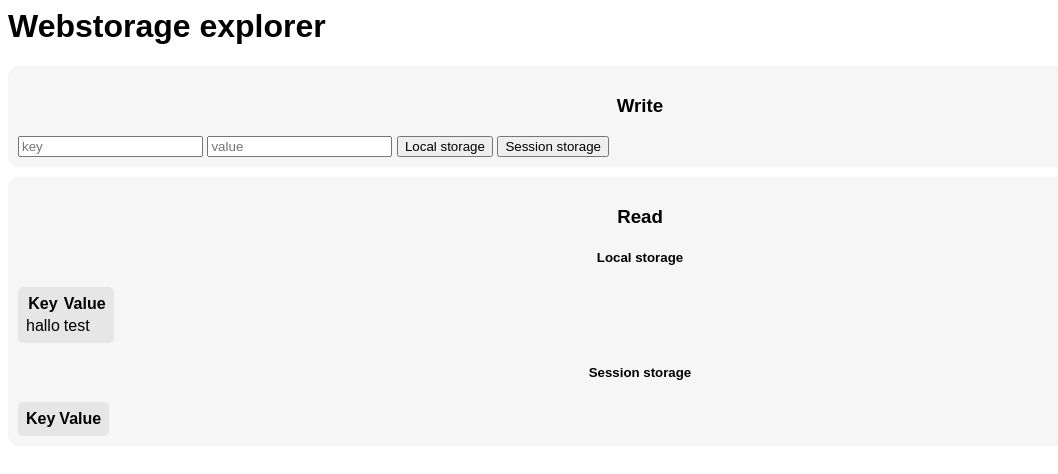
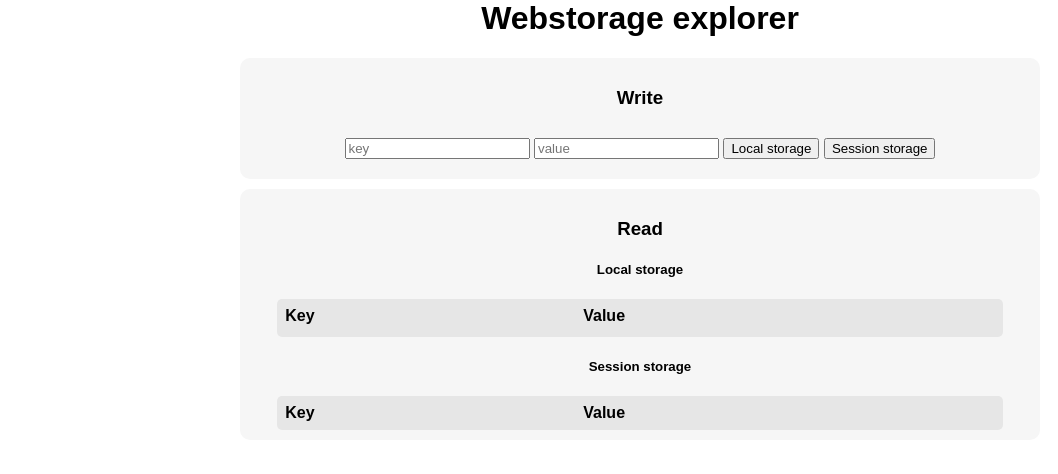
Before and after one commit to kibbeling/ccf-browser-forensics, a plain HTML site: page website/index.html in a window 1280 px wide. Both pictures are taken after a click on the button "Local storage". Shown: the whole page, without its empty margins (0-1058 px from the left). Drawn offline with Linux system fonts and the light colour scheme.

Commit message:
reading out web storage done

```diff
--- a/website/index.html
+++ b/website/index.html
@@ -11,11 +11,12 @@
 
 		<div id="write-container" class="container">
 			<h3>Write</h3>
-			<input id="storage_key" type="text" name="key" placeholder="key">
-			<input id="storage_value" type="text" name="value" placeholder="value">
-			<!-- <br> -->
-			<button onclick="addToLocalStorage();">Local storage</button>
-			<button onclick="addToSessionStorage();">Session storage</button>
+			<div id="form">
+				<input id="storage_key" type="text" name="key" placeholder="key">
+				<input id="storage_value" type="text" name="value" placeholder="value">
+				<button onclick="addToStorage('local');">Local storage</button>
+				<button onclick="addToStorage('session');">Session storage</button>
+			</div>
 		</div>
 
 		<div id="read-container" class="container">
@@ -27,9 +28,9 @@
 						<th>Key</th><th>Value</th>
 					</tr>
 				</thead>
-				<tbody id="local-tbody">
+				<tbody id="local">
 					<tr>
-						<td>hallo</td><td>test</td>
+						<td>ja</td><td>nein</td>
 					</tr>
 				</tbody>
 			</table>
@@ -40,7 +41,7 @@
 						<th>Key</th><th>Value</th>
 					</tr>
 				</thead>
-				<tbody id="session-tbody">
+				<tbody id="session">
 				</tbody>
 			</table>
 
--- a/website/scripts.js
+++ b/website/scripts.js
@@ -1,33 +1,37 @@
 
+window.onload = function() {
+	updateTables("local");
+	updateTables("session");
+}
 
-function addToLocalStorage() {
+function addToStorage(storageType) {
 	var key = document.getElementById("storage_key").value;
 	var value = document.getElementById("storage_value").value;
-	localStorage.setItem(key, value);
-}
-
-function addToSessionStorage() {
-	var key = document.getElementById("storage_key").value;
-	var value = document.getElementById("storage_value").value;
-	sessionStorage.setItem(key, value);
-}
-
-function updateTables(storageType) {
-	var newTbody = document.createElement("tbody");
 
 	if (storageType === "local") {
-		var tbody = document.getElementById("local-tbody");
+		localStorage.setItem(key, value);
 	}
 	else if (storageType === "session") {
-		var tbody = document.getElementById("session-tbody");
+		sessionStorage.setItem(key, value);
 	}
 	else {
 		console.log("unknown storage type: " + storageType);
 	}
-	tbody.parentNode.replaceChild(newTbody, tbody);
+	updateTables(storageType);
 }
 
-function populateTbody(storageType) {
+
+function updateTables(storageType) {
+	populateTbody(storageType, function(newTbody) {
+
+		var tbody = document.getElementById(storageType);
+		tbody.parentNode.replaceChild(newTbody, tbody);
+	});
+}
+
+function populateTbody(storageType, callback) {
+	var populatedTbody = document.createElement("tbody");
+	populatedTbody.id = storageType
 	var storage;
 	if (storageType === "local") {
 		storage = localStorage;
@@ -42,10 +46,24 @@ function populateTbody(storageType) {
 	// loop over storage entries
 	for (var property in storage) {
 		if (storage.hasOwnProperty(property)) {
-			console.log(property + ": " + storage[property]);
+
+			// Insert a row in the table at row index 0
+			var newRow  = populatedTbody.insertRow(populatedTbody.rows.length);
+
+			// Insert a cell in the row at index 0
+			var keyCell = newRow.insertCell(0);
+			var valueCell = newRow.insertCell(1);
+
+			// Append a text node to the cell
+			var key = document.createTextNode(property)
+			keyCell.appendChild(key);
+			var value = document.createTextNode(storage[property]);
+			valueCell.appendChild(value);
+
+			// console.log(property + ": " + storage[property]);
 		}
 	}
-	return true;
+	callback(populatedTbody);
 
 
 }
--- a/website/style.css
+++ b/website/style.css
@@ -1,5 +1,8 @@
 body {
+	width: 95%;
 	font-family: arial;
+	max-width: 800px;
+	margin: auto;
 
 }
 
@@ -8,23 +11,38 @@ body {
 }
 
 .container {
-	/*text-align: center;*/
+	text-align: center;
 	padding: 10px;
 	margin-bottom: 10px;
+	margin-left: auto;
+	margin-right: auto;
 	border-radius: 10px;
 	background-color: #f6f6f6;
 }
 
-h3, h5 {
+h1, h3 {
 	text-align: center;
 }
 
-form {
+#form {
 	padding: 10px;
+	text-align: center;
 }
 
 table {
+	width: 93%;
 	background-color: #e6e6e6;
 	padding: 5px;
 	border-radius: 5px;
+	margin-left: auto;
+	margin-right: auto;
 }
+
+th {
+	// padding: 5px;
+	text-align: left;
+}
+
+tr {
+	border-style: solid;
+}
```
